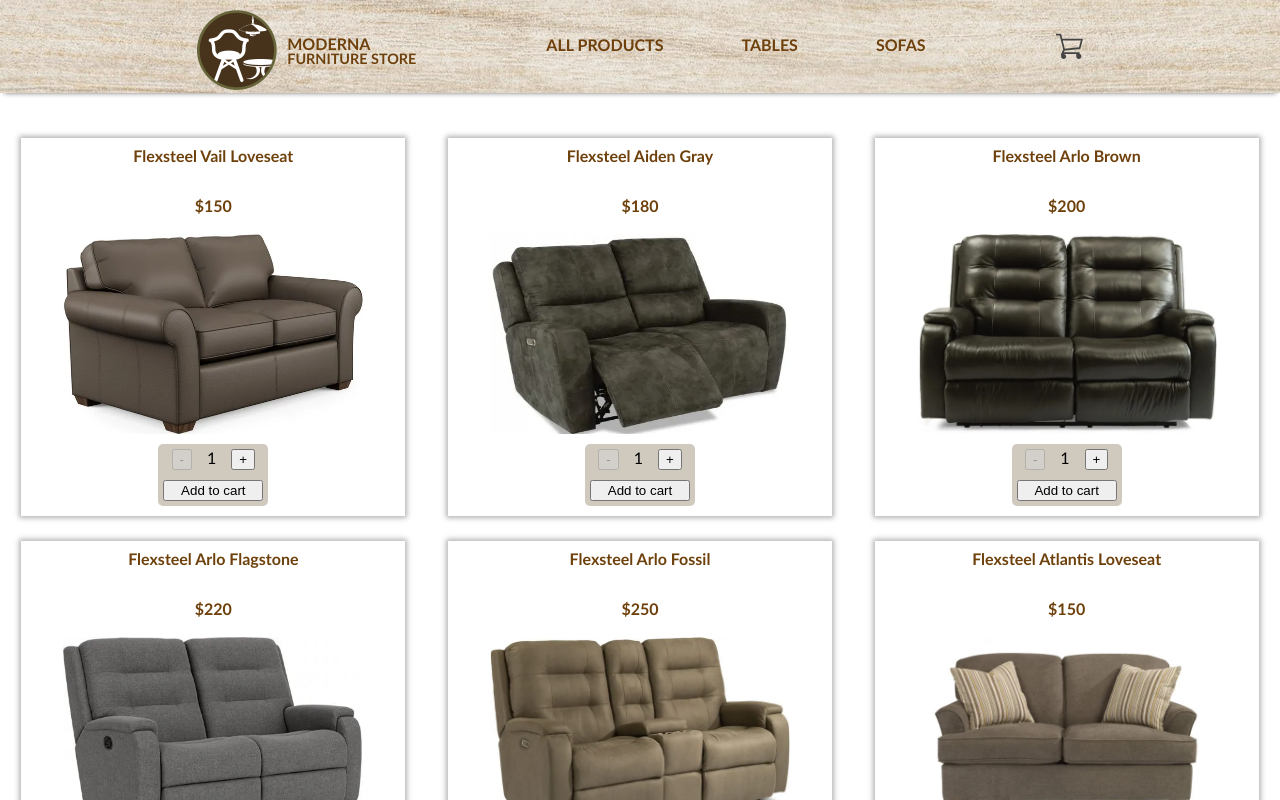
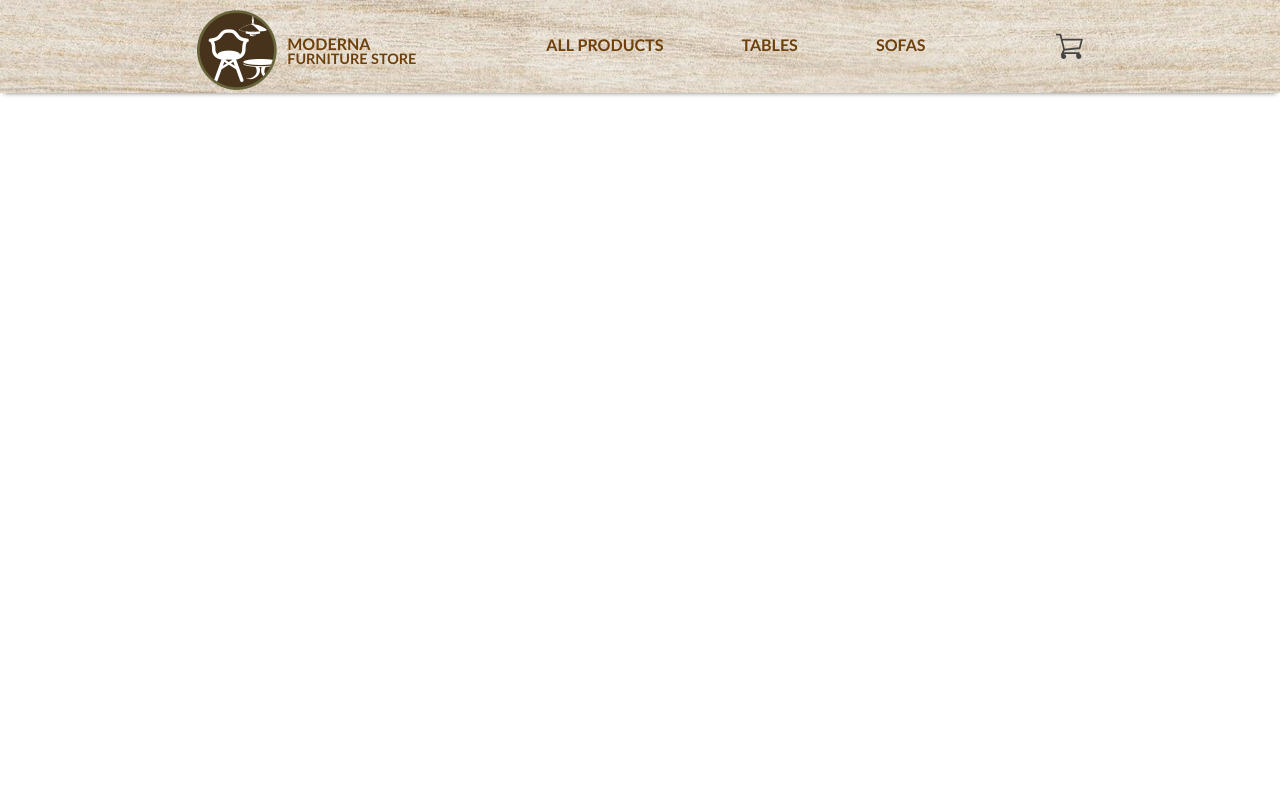
Before and after one commit to LeoAP88/FurnitureStore, a React (Create React App) app: page / in a window 1280 px wide. Shown: the top 800 px of the page. Built offline with nearby package versions, Linux system fonts and the light colour scheme.

Commit message:
Corrected routers

```diff
--- a/src/App.jsx
+++ b/src/App.jsx
@@ -15,7 +15,7 @@
           <NavBar />
         </div>
         <Routes>
-          <Route path='/' element={<ItemListContainer />}  />
+          <Route path='/FurnitureStore/' element={<ItemListContainer />}  />
           <Route path='/category/:categoryId' element={<ItemListContainer />}  />
           <Route path='/detail' element={<ItemDetailContainer />}  />
           <Route path='/cart' element={<Cart />}  />
```
